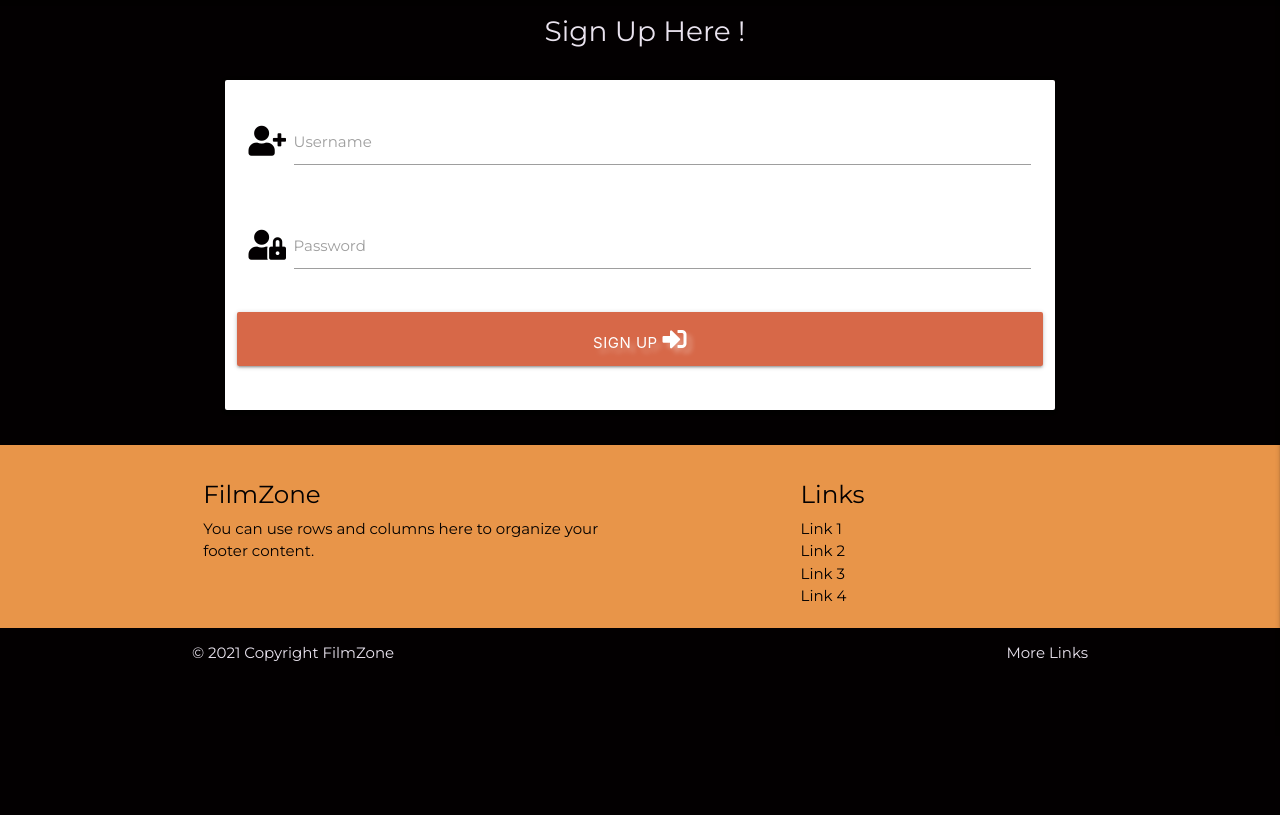
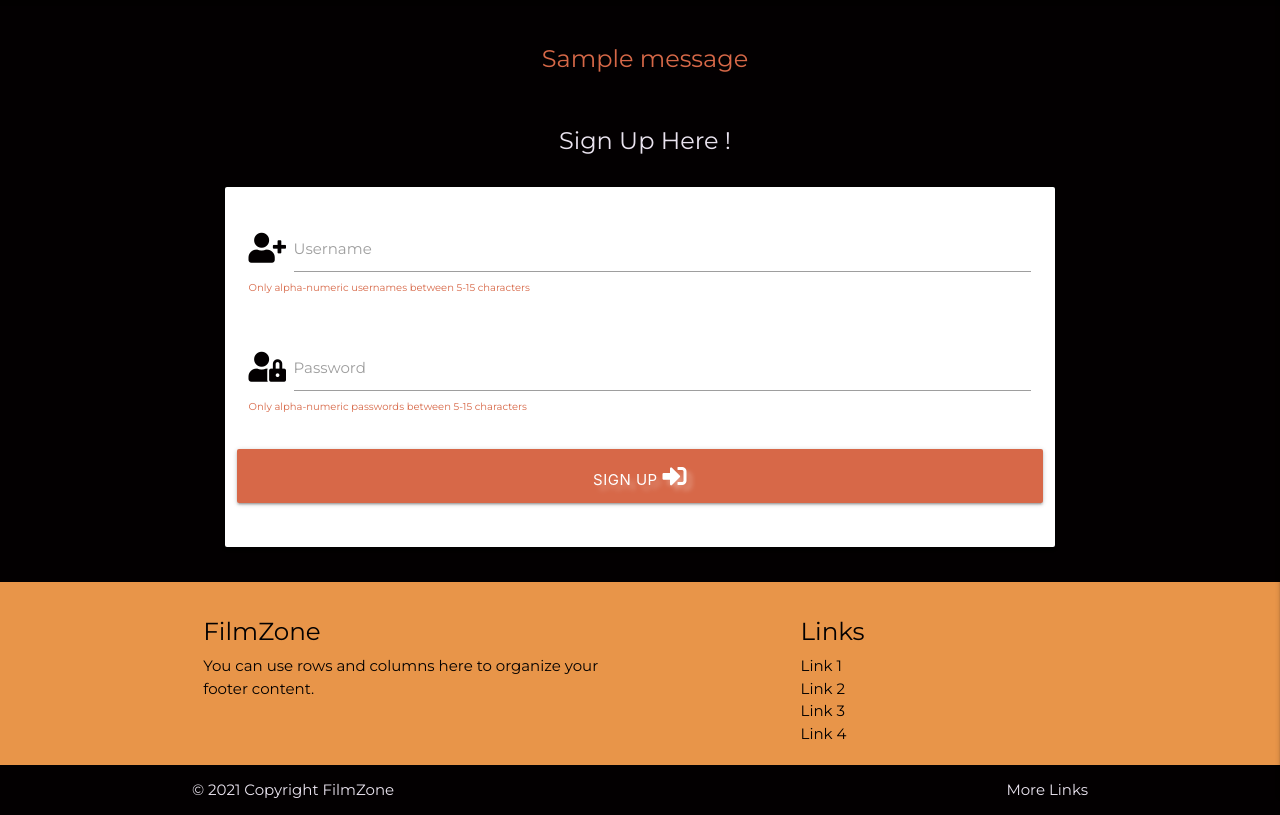
Before and after one commit to liamwalsh1980/Milestone-Project-3, a Flask app: page /signup in a window 1280 px wide. Shown: the part 64-879 px from the top of the page. Before the commit the page ends 725 px from the top, so only its background shows below. Run offline with Flask 2, Linux system fonts and the light colour scheme; one stand-in notice (Sample message) is shown; some libraries are stand-ins or nearby versions; some web fonts are replaced.

Commit message:
Add signup functionality

```diff
--- a/app.py
+++ b/app.py
@@ -41,6 +41,31 @@ def get_films():
 
 @app.route("/signup", methods=["GET", "POST"])
 def signup():
+    if request.method == "POST":
+        # Check if username already exists in database
+        existing_user = mongo.db.users.find_one(
+            {"username": request.form.get("username").lower()})
+
+        # If the username already exists a message is displayed to the user
+        if existing_user:
+            flash("Username already exists, please try again")
+            # Takes the user back to the signup form to try again
+            return redirect(url_for("signup"))
+
+        # Else statement using a dictionary
+        signup = {
+            # Username in parentheses is from the name attr in signup template
+            "username": request.form.get("username").lower(),
+            # Password in parentheses is from the name attr in signup template
+            # Werkzeug security helper used below
+            "password": generate_password_hash(request.form.get("password"))
+        }
+        # Calling the function using the insert_one method
+        mongo.db.users.insert_one(signup)
+
+        # Put the new user into 'session' cookie
+        session['user'] = request.form.get("username").lower()
+        flash("Signup is successful, Welcome to FilmZone")
     return render_template("signup.html")
 
 
--- a/static/css/style.css
+++ b/static/css/style.css
@@ -79,8 +79,32 @@ ul li a:hover {
     width: 100%;
 }
 
+@media screen and (min-width: 425px) {
+    #hero-image {
+        min-height: 350px;
+    }
+}
+
+@media screen and (min-width: 600px) {
+    #hero-image {
+        min-height: 500px;
+    }
+}
+
+@media screen and (min-width: 750px) {
+    #hero-image {
+        min-height: 600px;
+    }
+}
+
+@media screen and (min-width: 900px) {
+    #hero-image {
+        min-height: 1000px;
+    }
+}
+
 .subheader {
-    font-size: 28px;
+    font-size: 24px;
     text-align: center;
     padding: 10px 0 0 10px;
 }
@@ -97,6 +121,10 @@ ul li a:hover {
 
 .signup-text {
     color: #d76848;
+}
+
+.uppercase-text {
+    text-transform: uppercase;
 }
 
 /* forms */
@@ -119,6 +147,16 @@ ul li a:hover {
     background-color: #647737;
 } */
 
+.instructions {
+    color: #d76848;
+    font-size: 10px;
+}
+
+/* flash messages */
+
+.flash-messages {
+    color: #D76848;
+}
 
 /* Footer */
 
--- a/templates/base.html
+++ b/templates/base.html
@@ -119,8 +119,25 @@
         </ul>
     </header>
 
-    {% block content %}
-    {% endblock %}
+    <section>
+        <!-- flash messages -->
+        {% with messages = get_flashed_messages() %}
+            {% if messages %}
+                {% for message in messages %}
+                    <div class="row flashes">
+                        <h2 class="subheader flash-messages">
+                            {{ message }}
+                        </h2>
+                    </div>
+                {% endfor %}
+            {% endif %}
+        {% endwith %}
+    </section>
+
+    <main class="container-fluid">
+        {% block content %}
+        {% endblock %}
+    </main>
 
     <!-- JQuery script from https://code.jquery.com/ to enable JQuery usage -->
     <script src="https://code.jquery.com/jquery-3.6.0.min.js"
--- a/templates/signup.html
+++ b/templates/signup.html
@@ -17,16 +17,18 @@
                     <div class="row">
                         <div class="input-field col s12">
                             <i class="fas fa-user-plus prefix form-text"></i>
-                            <input id="username" name="username" type="text" class="validate" required>
+                            <input id="username" name="username" type="text" minlength="5" maxlength="15" pattern="^[a-zA-Z0-9]{5,15}$" class="validate" required>
                             <label for="username">Username</label>
+                            <p class="instructions">Only alpha-numeric usernames between 5-15 characters</p>
                           </div>
                     </div>
                     <!-- Password -->
                     <div class="row">
                         <div class="input-field col s12">
                           <i class="fas fa-user-lock prefix form-text"></i>
-                          <input id="password" name="password" type="password" class="validate" required>
+                          <input id="password" name="password" type="password" minlength="5" maxlength="15" pattern="^[a-zA-Z0-9]{5,15}$" class="validate" required>
                           <label for="password">Password</label>
+                          <p class="instructions">Only alpha-numeric passwords between 5-15 characters</p>
                         </div>
                     </div>
                     <!-- Signup button -->
```
